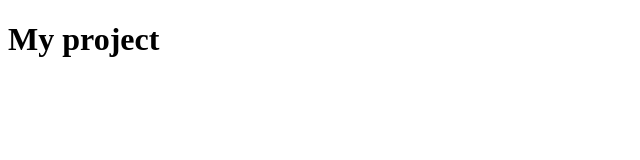
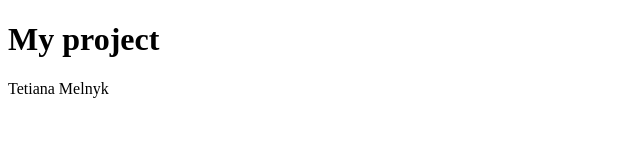
Before and after one commit to smiyka/my-new-frontend-project, a plain HTML site: page index.html in a window 1280 px wide. Shown: the whole page, without its empty margins (0-640 px from the left). Drawn offline with Linux system fonts and the light colour scheme.

Commit message:
name was added

```diff
--- a/index.html
+++ b/index.html
@@ -8,5 +8,6 @@
 </head>
 <body>
   <h1>My project</h1>
+  Tetiana Melnyk
 </body>
 </html>
```
